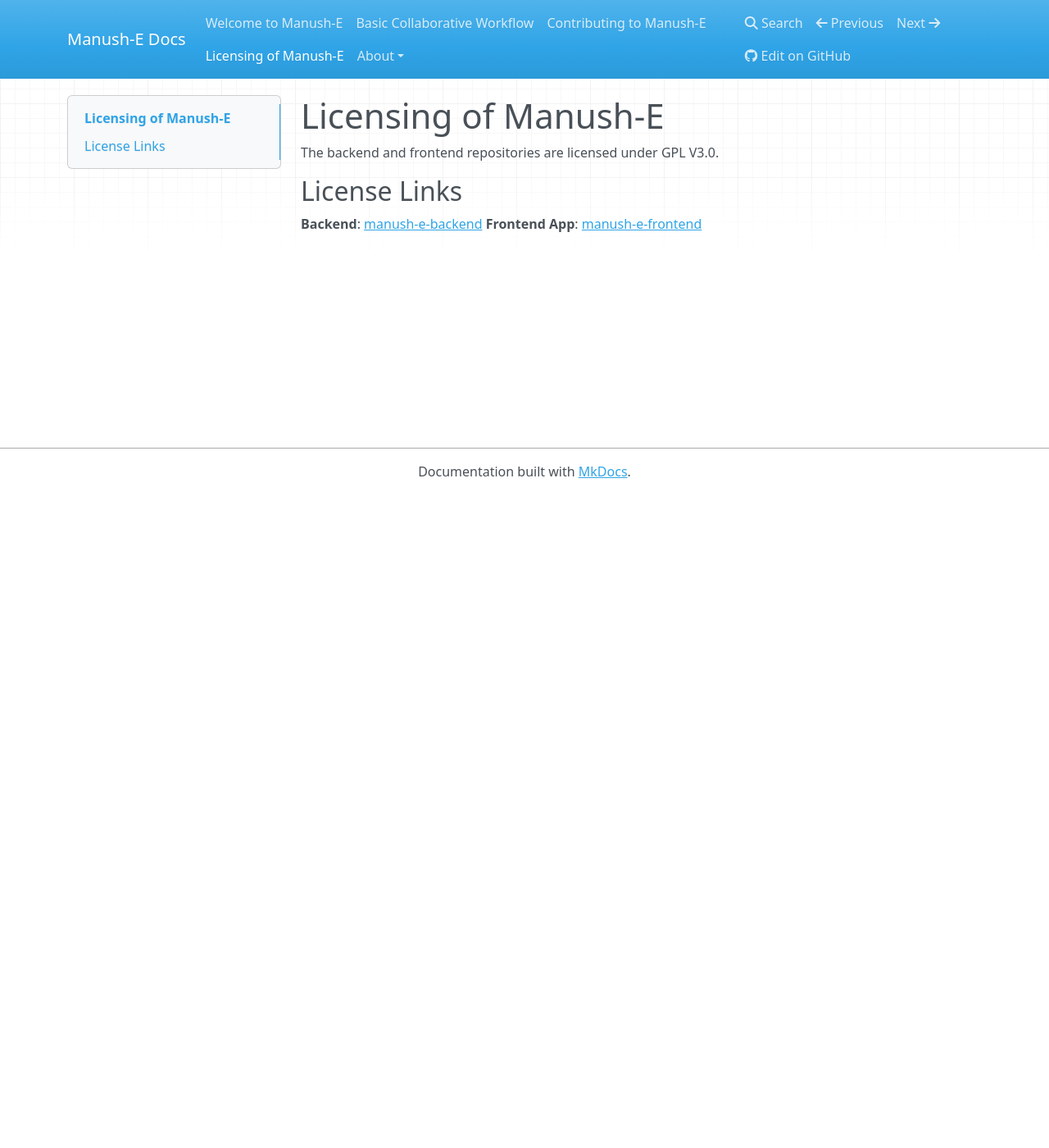
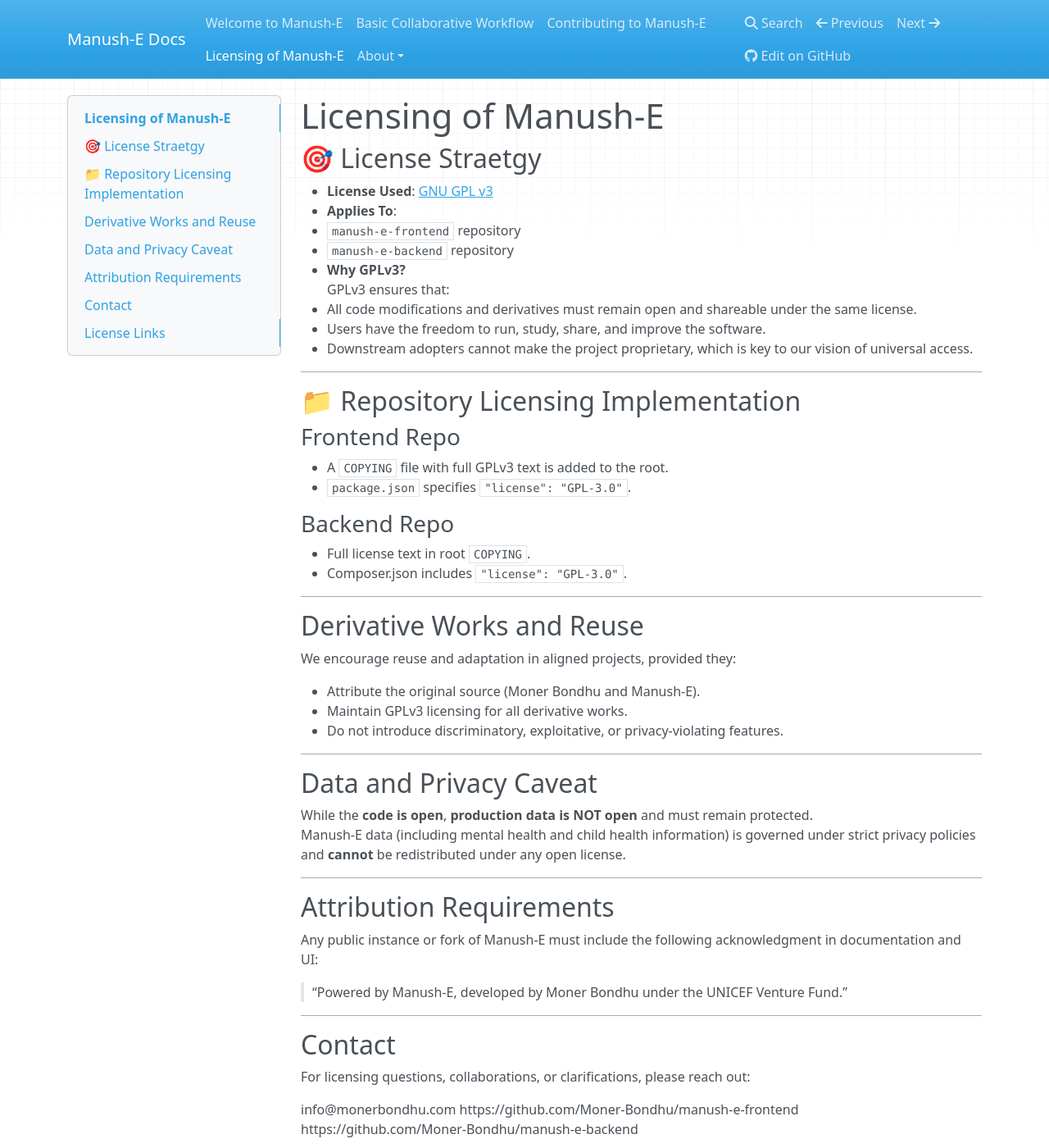
Before and after one commit to Moner-Bondhu/manush-e-docs, an MkDocs documentation site: the page built from docs/license.md, in a window 1280 px wide and 1400 px high. Shown: the whole window at 82% size. Built offline with MkDocs 1.6.1, drawn with Linux system fonts in a browser that asks for light colours; nearby versions of some CDN libraries.

Commit message:
Added licensing strategy

```diff
--- a/docs/license.md
+++ b/docs/license.md
@@ -1,8 +1,66 @@
 # Licensing of Manush-E
 
-The backend and frontend repositories are licensed under GPL V3.0.
+## 🎯 License Straetgy
+
+- **License Used**: [GNU GPL v3](https://www.gnu.org/licenses/gpl-3.0.html)
+- **Applies To**:
+  - `manush-e-frontend` repository
+  - `manush-e-backend` repository
+- **Why GPLv3?**
+  GPLv3 ensures that:
+  - All code modifications and derivatives must remain open and shareable under the same license.
+  - Users have the freedom to run, study, share, and improve the software.
+  - Downstream adopters cannot make the project proprietary, which is key to our vision of universal access.
+
+---
+
+## 📁 Repository Licensing Implementation
+
+### Frontend Repo
+- A `COPYING` file with full GPLv3 text is added to the root.
+- `package.json` specifies `"license": "GPL-3.0"`.
+
+### Backend Repo
+- Full license text in root `COPYING`.
+- Composer.json includes `"license": "GPL-3.0"`.
+
+---
+
+## Derivative Works and Reuse
+
+We encourage reuse and adaptation in aligned projects, provided they:
+
+- Attribute the original source (Moner Bondhu and Manush-E).
+- Maintain GPLv3 licensing for all derivative works.
+- Do not introduce discriminatory, exploitative, or privacy-violating features.
+
+---
+
+## Data and Privacy Caveat
+
+While the **code is open**, **production data is NOT open** and must remain protected.
+Manush-E data (including mental health and child health information) is governed under strict privacy policies and **cannot** be redistributed under any open license.
+
+---
+
+## Attribution Requirements
+
+Any public instance or fork of Manush-E must include the following acknowledgment in documentation and UI:
+> “Powered by Manush-E, developed by Moner Bondhu under the UNICEF Venture Fund.”
+
+---
+
+## Contact
+
+For licensing questions, collaborations, or clarifications, please reach out:
+
+info@monerbondhu.com
+https://github.com/Moner-Bondhu/manush-e-frontend
+https://github.com/Moner-Bondhu/manush-e-backend
+
+---
 
 ## License Links
 
-**Backend**: [manush-e-backend](https://github.com/Moner-Bondhu/manush-e-mvp-1-backend/blob/main/COPYING)
-**Frontend App**: [manush-e-frontend](https://github.com/Moner-Bondhu/manush-e-mvp-1-backend/blob/main/COPYING)
+**Backend**: [manush-e-backend](https://github.com/Moner-Bondhu/manush-e-backend/blob/main/COPYING)
+**Frontend App**: [manush-e-frontend](https://github.com/Moner-Bondhu/manush-e-backend/blob/main/COPYING)
```
